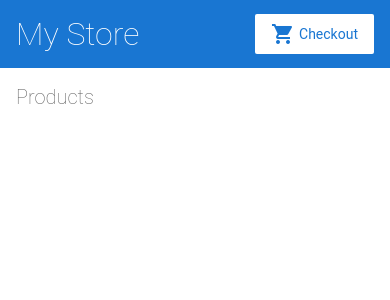
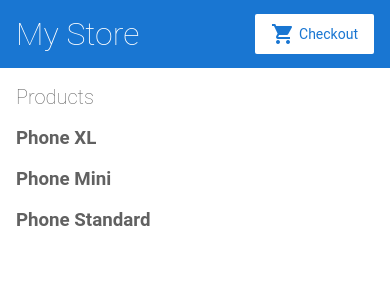
Before and after one commit to Qimon/TutoAngular, an Angular app: page / in a window 390 px wide. Shown: the top 300 px of the page. Built offline with nearby package versions, Linux system fonts and the light colour scheme.

Commit message:
✨ Init Phone list in html page

```diff
--- a/src/app/product-list/product-list.component.html
+++ b/src/app/product-list/product-list.component.html
@@ -1,8 +1,8 @@
 <h2>Products</h2>
 
-
-<!--
-Copyright Google LLC. All Rights Reserved.
-Use of this source code is governed by an MIT-style license that
-can be found in the LICENSE file at https://angular.io/license
--->
+<!-- With *ngFor, the <div> repeats for each product in the list -->
+<div *ngFor="let product of products">
+  <h3>
+    {{ product.name }}
+  </h3>
+</div>
```
Also changed, not shown: 1 other file (tests, documents, lock files or other folders).
